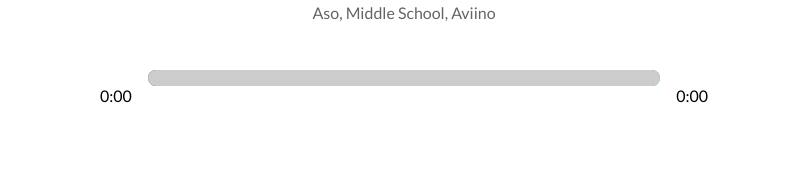
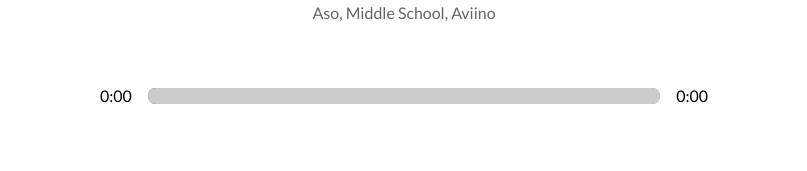
Before and after one commit to blizzardsflame/WavePlayer, a React (Create React App) app: page / in a window 1280 px wide. Shown: the part 410-581 px from the top of the page, without its empty margins (236-1043 px from the left). Built offline with nearby package versions, Linux system fonts and the light colour scheme.

Commit message:
Fix slider style

```diff
--- a/src/styles/_player.scss
+++ b/src/styles/_player.scss
@@ -8,9 +8,9 @@
 .time-control {
   width: 50%;
   display: flex;
+  align-items: center;
   input {
     width: 100%;
-    padding: 1rem 0rem;
     -webkit-appearance: none;
     background: transparent;
     cursor: pointer;
```
